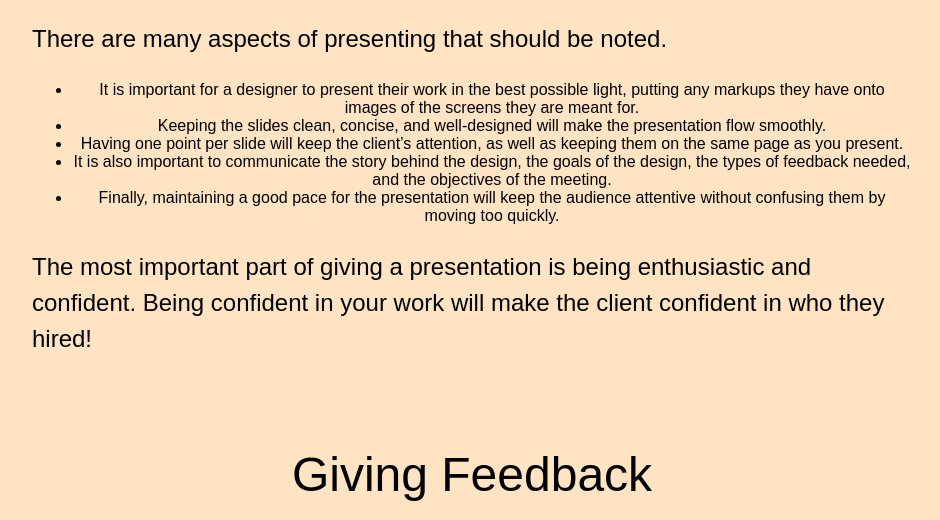
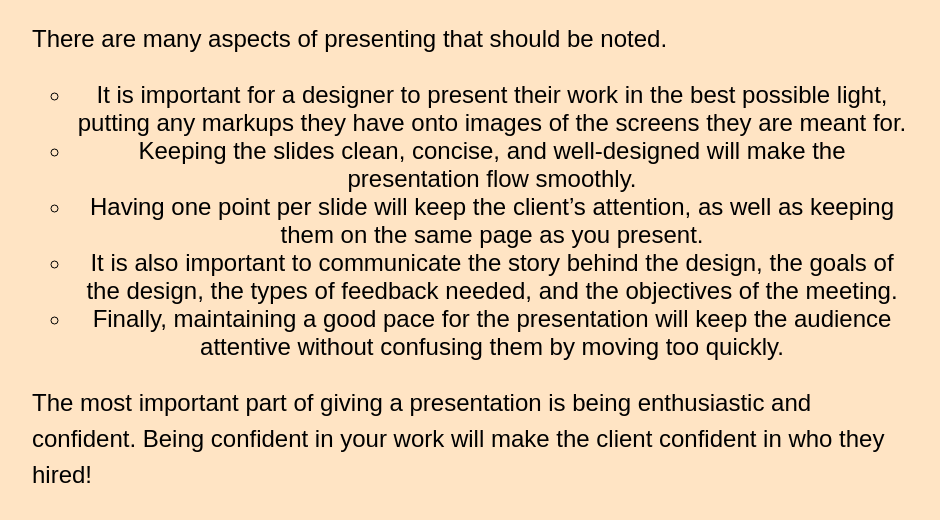
Before and after one commit to murrell8/mi349_tentopics, a plain HTML site: page index.html in a window 1280 px wide. Shown: the part 1389-1909 px from the top of the page, without its empty margins (168-1108 px from the left). Drawn offline with Linux system fonts and the light colour scheme.

Commit message:
ul formatting

```diff
--- a/style.css
+++ b/style.css
@@ -33,3 +33,9 @@ p {
     text-align: left;
     line-height: 150%;
 }
+
+ul {
+    text-align: center;
+    font-size: 1.5em;
+    list-style: circle;
+}
```
